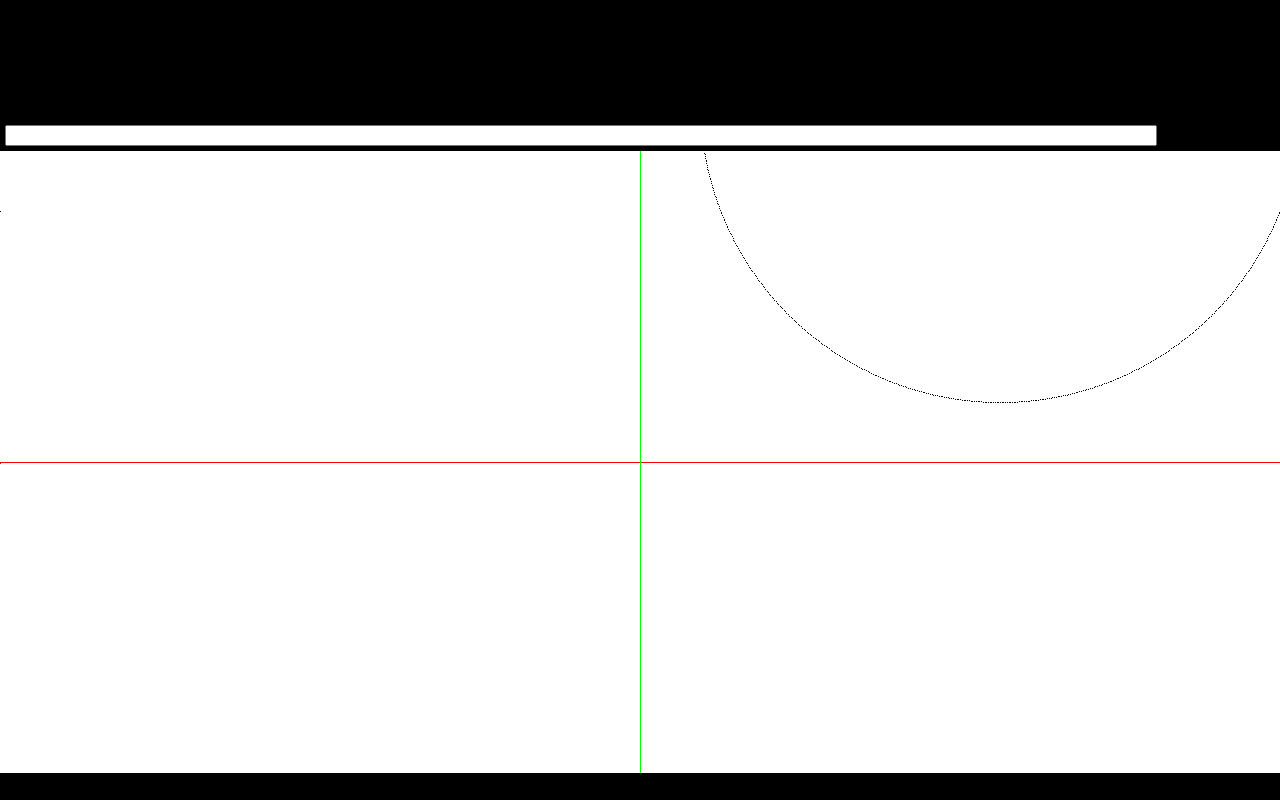
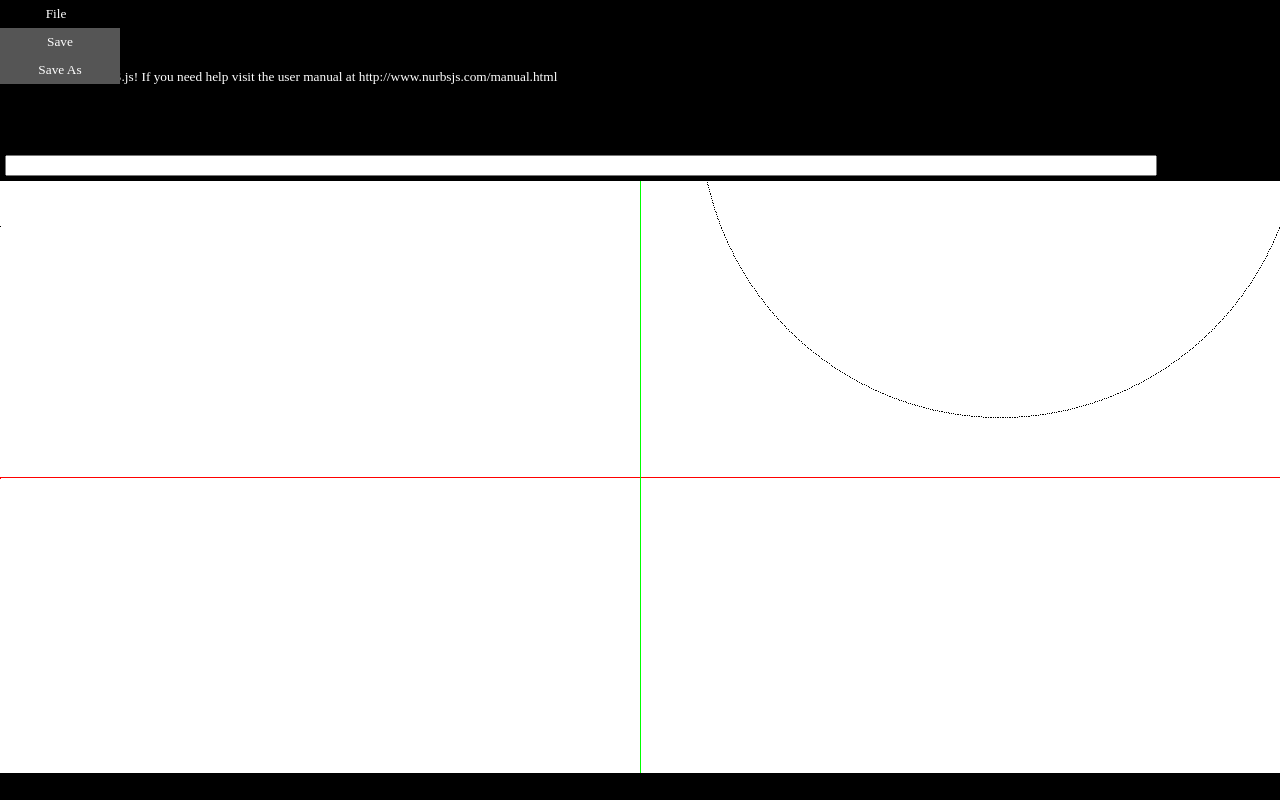
Before and after one commit to y-naught/NURBSJS, a website with bundled scripts: page app.html in a window 1280 px wide. Built offline with nearby package versions, Linux system fonts and the light colour scheme.

Commit message:
Added dropdown menu framework.

```diff
--- a/server/serve.js
+++ b/server/serve.js
@@ -2,6 +2,7 @@ const express = require('express');
 const path = require('path');
 
 const mainDirectory = "/home/greg/Documents/Web_Dev/NURBSJS";
+//const mainDirectory = "/root/NURBSJS/"
 const buildDirectory = path.join(mainDirectory, "build");
 
 let app = express();
--- a/src/file.ts
+++ b/src/file.ts
@@ -30,7 +30,7 @@ export class File {
 
     saveFileAs(){
         // save as new file and leave the old file behind with the last saved changes
-
+        console.log("saved as!");
     }
 
     add(_g: Geometry){
@@ -56,14 +56,11 @@ export class File {
 }
 
 
-export function saveFile(f : File){
-    let confirmation = '';
-
-    return confirmation;
+export function saveFile(){
+    console.log("Changes have been saved");
 }
 
 
-export function saveFileAs(fProp : Properties, n : String) : File{
-    let newFile = new File(fProp, n);
-    return newFile;
+export function saveFileAs(){
+    console.log("saved as!");
 }
--- a/src/index.ts
+++ b/src/index.ts
@@ -33,6 +33,7 @@ let deg = 2;
 function main() {
 
     // Where we construct out webpage components from
+    document.body.appendChild(ui.getMenuContainer());
     document.body.appendChild(ui.getCMDOutputContainer());
     document.body.appendChild(ui.getCMDContainer());
     document.body.appendChild(ui.getCanvas());
--- a/src/ui.ts
+++ b/src/ui.ts
@@ -26,14 +26,15 @@ export class UI {
     camera : Camera2D;
     selectedGeometry : Geometry[];
     selectionTolerance : number = 1;
+    menuBar : MenuBar;
 
 
     constructor(){
-        console.log("creating the UI object");
         this.cmdOutput = new CommandLineOutput();
         this.cmd = new CommandLine(this.cmdOutput);
         this.canvas = this.createCanvas();
         this.statusBar = new StatusBar();
+        this.menuBar = new MenuBar();
         this.mousePos = [0,0];
         this.setCanvasMouseListeners();
         this.setResizeListener();
@@ -67,6 +68,10 @@ export class UI {
 
     getStatusContainer() : HTMLDivElement {
         return this.statusBar.getContainer();
+    }
+
+    getMenuContainer() : HTMLDivElement {
+        return this.menuBar.getContainer();
     }
 
     setCanvasMouseListeners() : void{
@@ -224,7 +229,8 @@ export class UI {
 
         takenHeight = this.cmd.getContainer().clientHeight
                     + this.cmdOutput.getContainer().clientHeight
-                    + this.statusBar.getContainer().clientHeight;
+                    + this.statusBar.getContainer().clientHeight
+                    + this.menuBar.getContainer().clientHeight;
 
         this.canvas.width = w - takenWidth;
         this.canvas.height = h - takenHeight;
@@ -270,12 +276,13 @@ export class CommandLineOutput{
 
     constructor(){
 
-        this.log = [];
+        this.log = ["Welcome to NURBS.js! If you need help visit the user manual at http://www.nurbsjs.com/manual.html"];
         this.container = document.createElement('div');
         this.container.setAttribute("id", "cmdOutContainer");
         this.lines = [];
         this.text = document.createElement('p');
         this.text.classList.add("cmdOutText");
+        this.updateHTML();
 
         this.container.appendChild(this.text);
     }
@@ -495,44 +502,78 @@ export class CommandLine{
 
 /********* Constants where the names of the dropdown menu functions exist **************/
 
-
-const fileDropDown = ["Save", "Save As", "Document Properties", "etc"];
+const fileDropDown = ["Save", "Save As", "Document Properties", "import"];
 const fileDropDownFunctions = [saveFile, saveFileAs];
 
+const testFileDropDown = ["Save", "Save As"];
 
 
 /********************* Drop down menu ******************/
 
 class DropDownItem{
 
-    name : String;
+    name : string;
     function : CallableFunction;
+    container : HTMLDivElement;
+    text : HTMLElement;
+    clss : string[];
 
-    constructor(n : String, fn : CallableFunction){
+    constructor(n : string, fn : CallableFunction, eleType : string, css? : string[]){
         this.name = n;
         this.function = fn;
+        this.container=  document.createElement("div");
+        this.text = document.createElement(eleType);
+        this.text.innerHTML = this.name;
+        if(css){
+            this.clss = css;
+        }else{
+            this.clss = [];
+        }
+        for(let i = 0; i < this.clss.length; i++){
+            this.text.classList.add(this.clss[i]);
+        }
+        this.container.appendChild(this.text);
+        this.container.addEventListener("click", () => (this.function()));
+    }
+
+    getContainer() : HTMLDivElement{
+        return this.container;
+    }
+
+    getElement() : HTMLElement{
+        return this.text;
     }
 }
 
 class DropDownMenu{
 
-    name : String;
+    name : string;
     container : HTMLDivElement;
-    clss : String[];
+    dropDownContainer : HTMLDivElement;
+    clss : string[];
     expanded : boolean;
     items : DropDownItem[];
+    title : HTMLParagraphElement;
 
 
-    constructor(n : string, css? : String[]){
+    constructor(n : string, css : string[]){
         this.name = n;
-        this.container = new HTMLDivElement();
+        this.container = document.createElement("div");
+        this.dropDownContainer = document.createElement("div");
+        this.dropDownContainer.classList.add("dropdown-content");
+        this.container.classList.add("dropdown-button");
         if(css){
             this.clss = css;
         }else{
             this.clss = [];
         }
+        this.title = document.createElement("p");
+        this.title.innerHTML = this.name;
+        this.title.classList.add("menuText");
+        this.title.classList.add("dropdown-button");
+        this.container.appendChild(this.title);
         this.expanded = false;
-        this.items = this.constructDropdownItems(fileDropDown, fileDropDownFunctions);
+        this.constructDropdownItems(testFileDropDown, fileDropDownFunctions, ["p", "p"], ["menuText"]);
     }
 
 
@@ -547,16 +588,32 @@ class DropDownMenu{
 
     }
 
+    getContainer() : HTMLDivElement{
+        return this.container;
+    }
+
+    getDropDownContainer() : HTMLDivElement{
+        return this.dropDownContainer;
+    }
+
     // takes a list of items that belong to the menu and their associated functions
     // should be added as parallel arrays in the order of which you want the list to appear
-    constructDropdownItems(names : String[], functions : CallableFunction[]) : DropDownItem[]{
+    constructDropdownItems(names : string[], functions : CallableFunction[], eleTypes : string[], clss? : string[]) {
         let tempItems : DropDownItem[] = [];
 
         for(let i = 0; i < names.length; i++){
-            tempItems.push(new DropDownItem(names[i], functions[i]))
+            tempItems.push(new DropDownItem(names[i], functions[i], eleTypes[i], clss));
         }
 
-        return tempItems;
+        this.items = tempItems;
+    }
+
+    constructContainer() : void{
+
+        for(let i = 0; i < this.items.length; i++){
+            this.items[i].getContainer().classList.add("dropdown-content-container");
+            this.dropDownContainer.appendChild(this.items[i].getContainer());
+        }
     }
 }
 
@@ -569,7 +626,22 @@ class MenuBar {
 
 
     constructor(){
+        const fileMenu = new DropDownMenu("File", ["dropDownMenu"]);
+        //fileMenu.constructDropdownItems(["save"], [saveFile], ["p"]);
+        fileMenu.constructContainer();
+        this.menus = []
+        this.menus.push(fileMenu);
+        this.container = document.createElement("div");
+        this.container.classList.add("dropdown");
 
+        for (let i = 0; i < this.menus.length; i++){
+            this.container.appendChild(this.menus[i].getContainer());
+            this.container.appendChild(this.menus[i].getDropDownContainer());
+        }
+    }
+
+    getContainer() : HTMLDivElement{
+        return this.container;
     }
 }
 
--- a/style.css
+++ b/style.css
@@ -1,6 +1,7 @@
 body {
     background-color: black;
     margin: 0;
+    overflow: hidden;
 }
 
 #viewport{
@@ -47,3 +48,46 @@ body {
     font-size: 10pt;
     color: white;
 }
+
+.dropdown-button{
+    position: relative;
+    min-width: 100px;
+
+}
+
+.dropdown:hover .dropdown-content{
+    display: block;
+}
+
+.dropdown-content{
+    display: none;
+    position: absolute;
+    background-color: #555555;
+    min-width: 120px;
+}
+
+.dropdown-content-container{
+    background-color: #555555;
+}
+
+.dropdown-content-container:hover{
+    background-color: #333333;
+    cursor: pointer;
+}
+
+
+.dropdown{
+    display: inline-block;
+    position: relative;
+    height: 30px;
+
+}
+
+.menuText{
+    text-align: center;
+    justify-content: center;
+    padding: 6px;
+    margin: 0px;
+    font-size: 10pt;
+    color: white;
+}
```
Also changed, not shown: index.html (+1 -1 lines), manual.html (+1 -1 lines).
